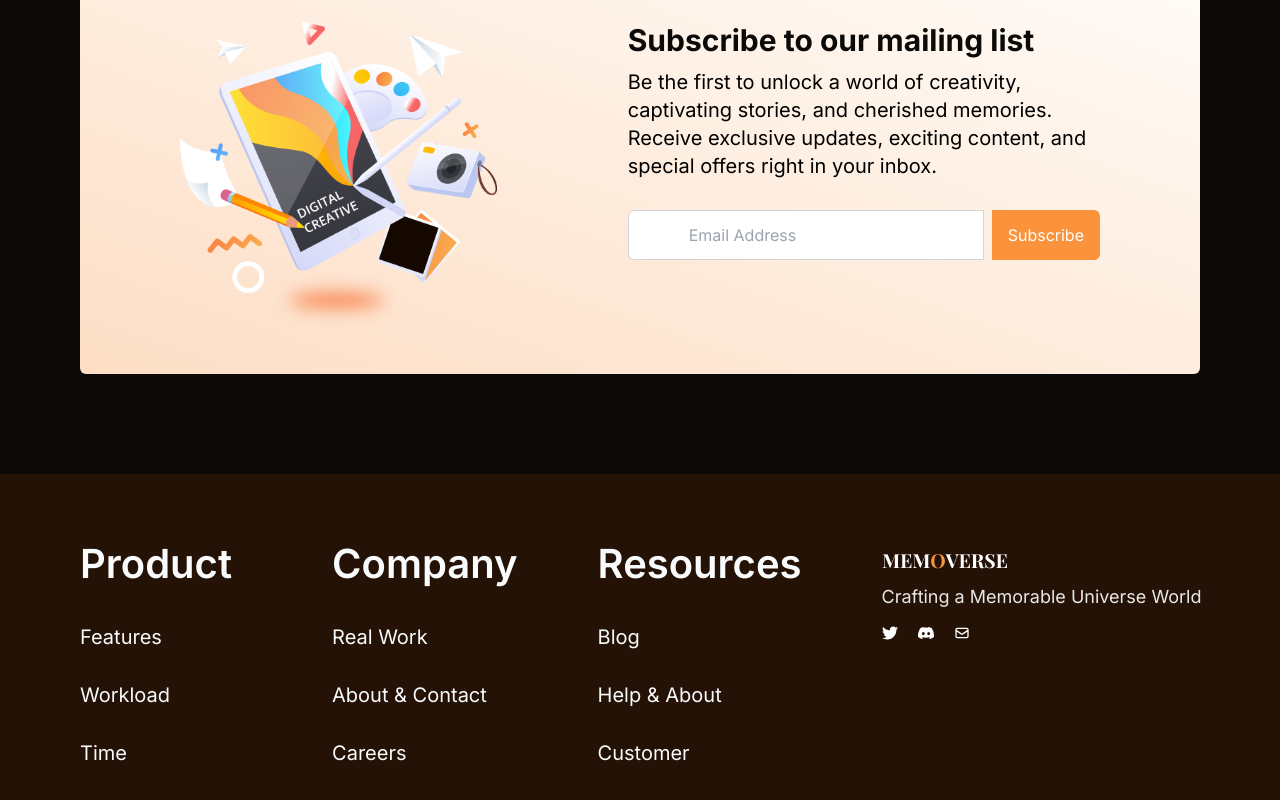
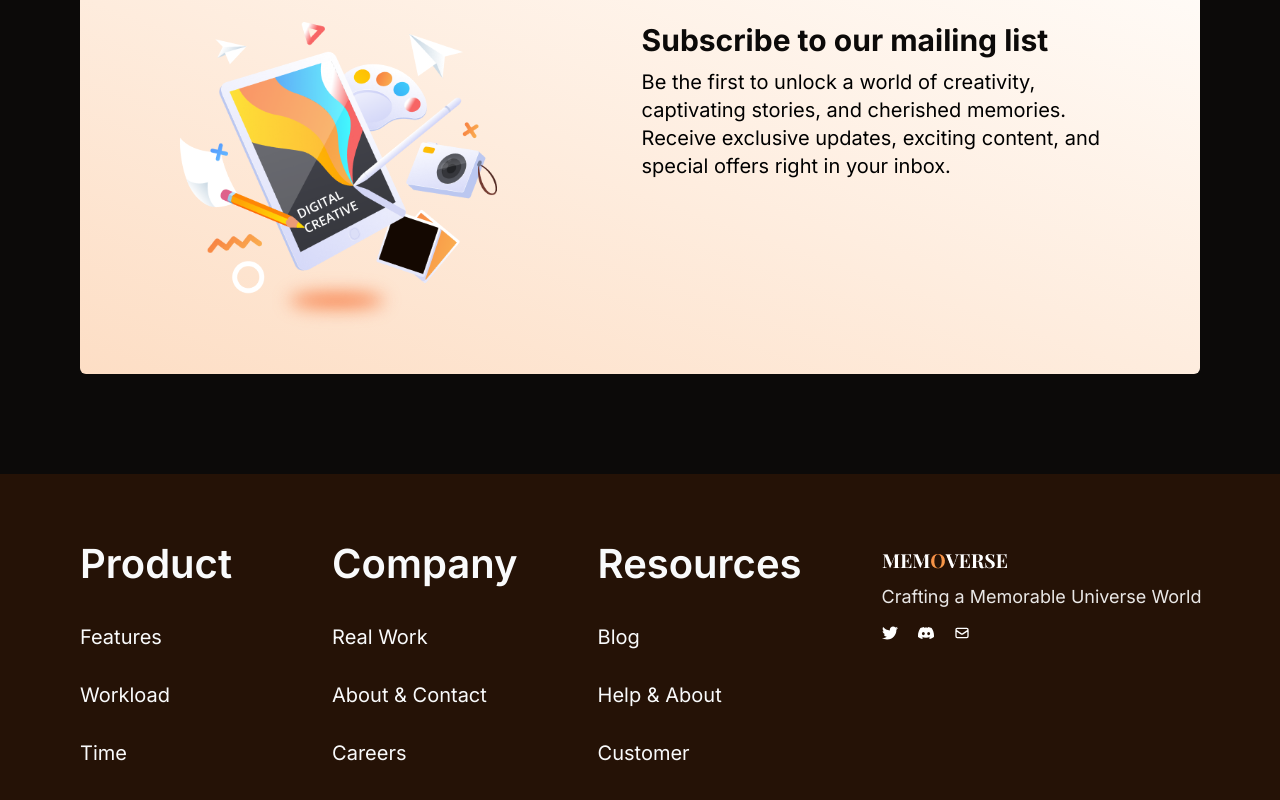
Before and after one commit to KoxyG/Memoverse__, a Next.js app: page / in a window 1280 px wide. Shown: the part 2934-3734 px from the top of the page. Built offline with nearby package versions, Linux system fonts and the light colour scheme.

Commit message:
updating merged branch

```diff
--- a/src/app/page.js
+++ b/src/app/page.js
@@ -6,7 +6,7 @@ import classNames from "classnames";
 import { useState } from "react";
 import BlogDummy from "@/Utils/dummyData";
 import BlogPost from "./Component/BlogPost";
-import Subscriber from "./Elements/Subscribe";
+// import Subscriber from "./Elements/Subscribe";
 import Footer from "./Component/Footer";
 import Link from "next/link";
 
@@ -350,7 +350,7 @@ export default function Home() {
                     <br /> special offers right in your inbox.
                   </p>
 
-                  <Subscriber />
+                  {/* <Subscriber /> */}
                 </div>
               </div>
             </div>
```
